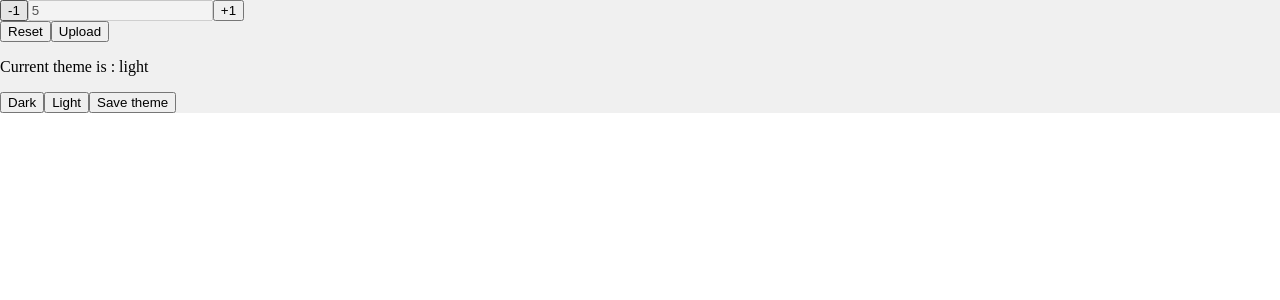
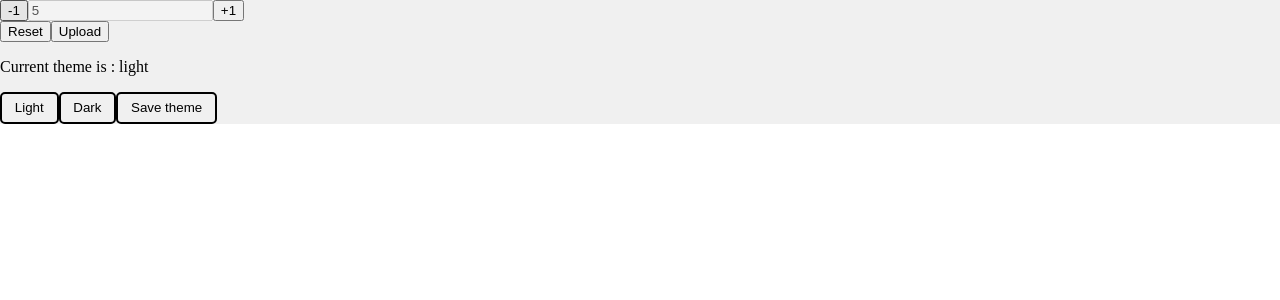
Before and after one commit to FlorentCmb/redux-test, a React (Create React App) app: page / in a window 1280 px wide. Shown: the top 300 px of the page. Built offline with nearby package versions, Linux system fonts and the light colour scheme.

Commit message:
Add Button component (and its style)in App

```diff
--- a/src/App.js
+++ b/src/App.js
@@ -10,6 +10,7 @@ import {
   switchToLightTheme
 } from './redux/actions/ActionsIndex'
 // Components
+import Button from './components/Button'
 // Styles
 import './App.css'
 
@@ -49,9 +50,10 @@ const App = (props) => {
       <button onClick={() => uploadCounterValue(counter.value)}>Upload</button>
 
       <p>Current theme is : {theme.color}</p>
-      <button onClick={() => switchToDarkTheme()}>Dark</button>
-      <button onClick={() => switchToLightTheme()}>Light</button>
-      <button onClick={() => saveTheme(theme.color)}>Save theme</button>
+      <Button click={() => switchToLightTheme()} color={theme.color} text="Light" />
+      <Button click={() => switchToDarkTheme()} color={theme.color} text="Dark" />
+      <Button click={() => saveTheme(theme.color)} color={theme.color} text="Save theme" />
+
     </div>
   )
 }
--- /dev/null
+++ b/src/components/Button.css
@@ -0,0 +1,15 @@
+.Button {
+    padding: .5% 1%;
+    background: transparent;
+    border-radius: 5px;
+}
+
+.Button-dark {
+    border: 2px solid white;
+    color: white
+}
+
+.Button-light {
+    border: 2px solid black;
+    color: black;
+}
--- /dev/null
+++ b/src/components/Button.js
@@ -0,0 +1,14 @@
+// Librairies
+import React from 'react'
+// Style
+import './Button.css'
+
+const Button = ({ color, text, click }) => {
+    return (
+        <button className={`Button Button-${color}`} onClick={() => click()}>
+            {text}
+        </button>
+    )
+}
+
+export default Button
```
